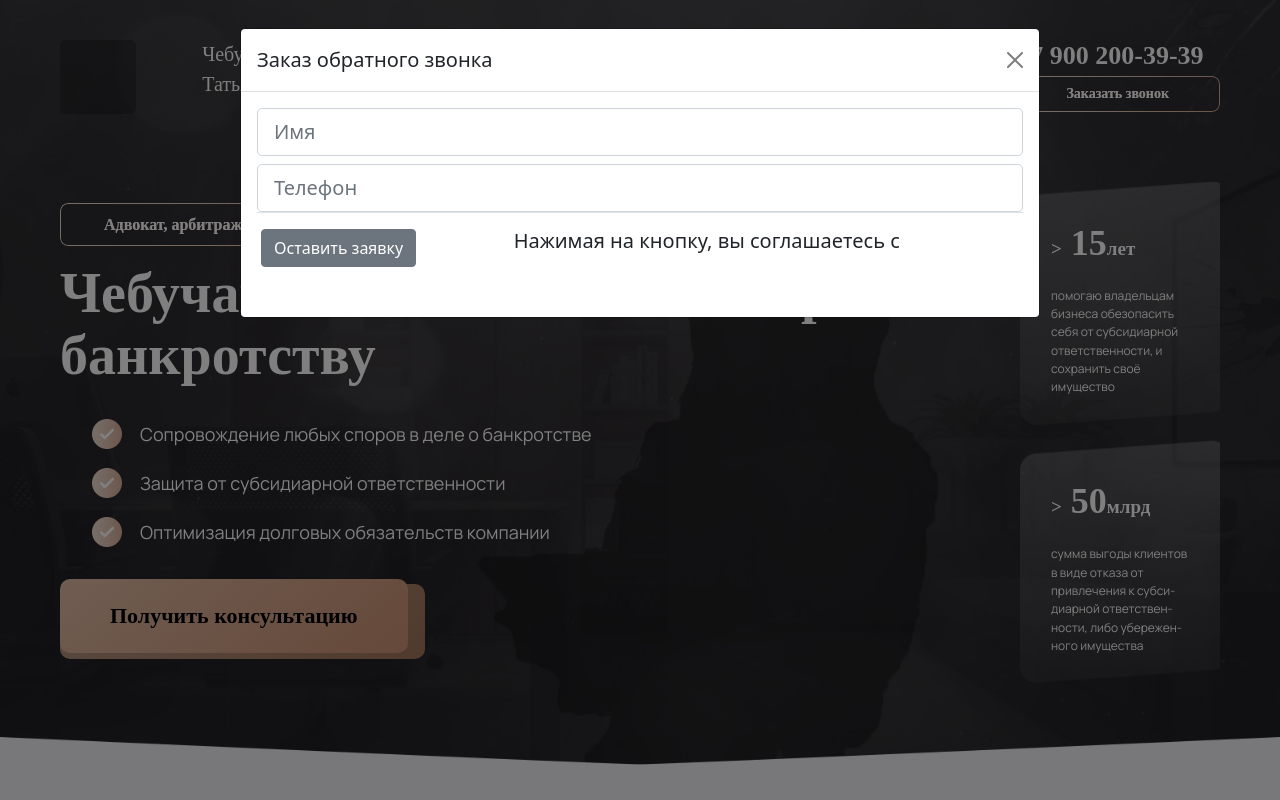
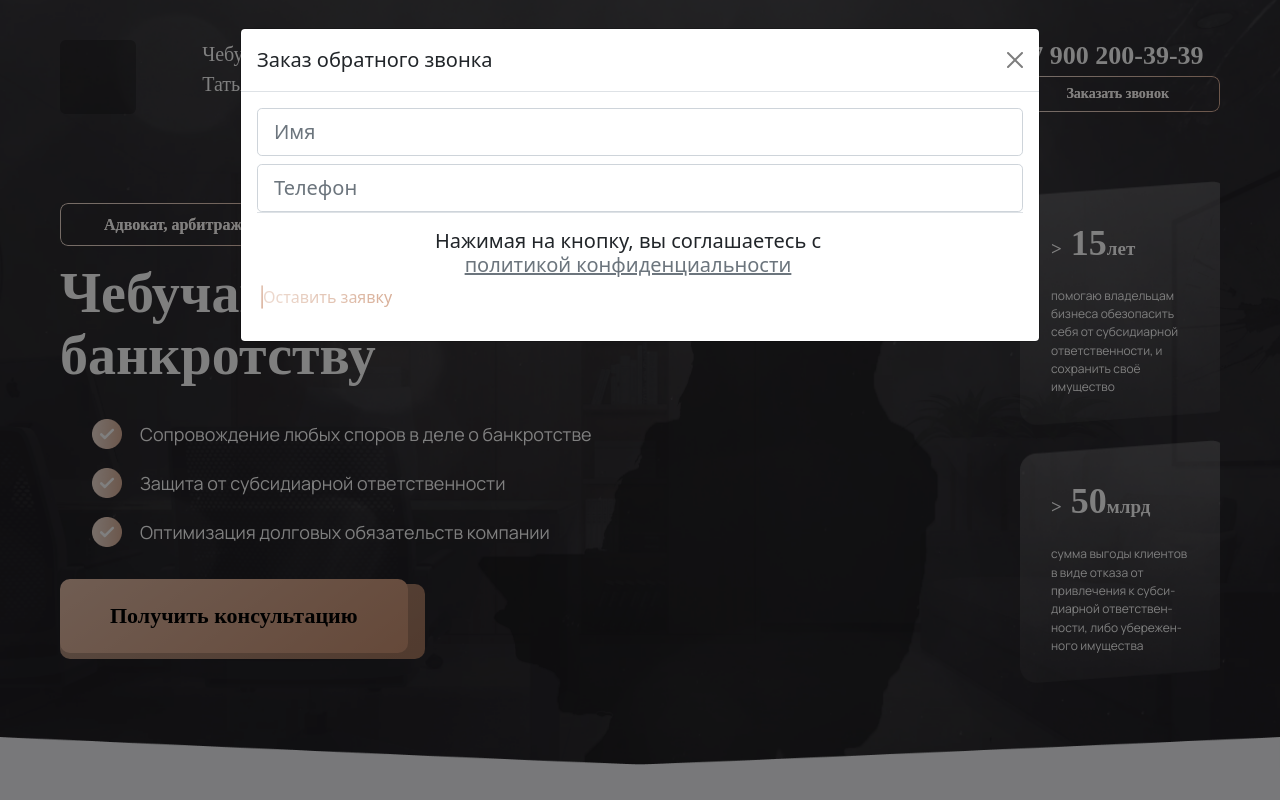
Before and after one commit to codarsssss/landing_page, a Django app: page / in a window 1280 px wide, after a click on "Заказать звонок". Run offline with Django 4.2, Linux system fonts and the light colour scheme; data that the repository does not hold is empty; some web fonts are replaced.

Commit message:
design modal form

```diff
--- a/landing/home_app/static/home_app/style/css/style.css
+++ b/landing/home_app/static/home_app/style/css/style.css
@@ -1092,3 +1092,22 @@ button {
     opacity: 0.8000000119;
   }
 }
+
+.modal_sub_btn {
+  background-image: linear-gradient(91.65deg, #ecd8cd 12.88%, #d8ae97 100.32%);
+  color: transparent;
+  background-clip: text;
+  -webkit-background-clip: text;
+}
+
+.modal_sub_btn::before {
+  content: "";
+  inset: 0;
+  border-radius: 8px;
+  border: 1px solid transparent;
+  background: linear-gradient(91.65deg, #ecd8cd 12.88%, #d8ae97 100.32%) border-box;
+  mask: linear-gradient(#fff 0 0) padding-box, linear-gradient(#fff 0 0);
+  -webkit-mask: linear-gradient(#fff 0 0) padding-box, linear-gradient(#fff 0 0);
+  -webkit-mask-composite: xor;
+  mask-composite: exclude;
+}
--- a/landing/home_app/templates/home_app/index.html
+++ b/landing/home_app/templates/home_app/index.html
@@ -301,7 +301,7 @@
         </div>
 
                 {#modal contact#}
-                <div class="modal fade" id="exampleModal" tabindex="-1" aria-labelledby="exampleModalLabel"
+                <div class="modal fade " id="exampleModal" tabindex="-1" aria-labelledby="exampleModalLabel"
                      aria-hidden="true">
                     <div class="modal-dialog modal-lg">
                         <div class="modal-content">
@@ -310,7 +310,7 @@
                                 <button type="button" class="btn-close" data-bs-dismiss="modal"
                                         aria-label="Close"></button>
                             </div>
-                            <div class="modal-body">
+                            <div class="modal-body ">
                             <form method="POST">
                                 {% csrf_token %}
                                 <div class="input-group input-group-lg">
@@ -330,18 +330,23 @@
                                     <div class="container-fluid ps-0 ">
 
                                         <div class="row ">
-                                            <div class="col-4 ">
-                                                <button type="submit" class="btn btn-secondary "
-                                                        data-bs-dismiss="modal">
-                                                    Оставить
-                                                    заявку
-                                                </button>
-                                            </div>
-                                            <div class="col">
-                                                <p class=" text-start h5 ">Нажимая на кнопку, вы
-                                                    соглашаетесь с <br><a
+
+                                            <div class="col justify-content-center">
+                                                <p class="h5 text-center ">Нажимая на кнопку, вы
+                                                    соглашаетесь с <br><a class="text-secondary fw-light text-decoration-underline"
                                                             href="#}">политикой
                                                         конфиденциальности</a></p>
+                                            </div>
+                                        </div>
+                                        <div class="row justify-content-center">
+                                            <div class="col justify-content-center">
+
+                                                    <button type="submit" class="modal_sub_btn"
+                                                            data-bs-dismiss="modal">
+                                                        Оставить
+                                                        заявку
+                                                    </button>
+
                                             </div>
                                         </div>
                                     </div>
```
